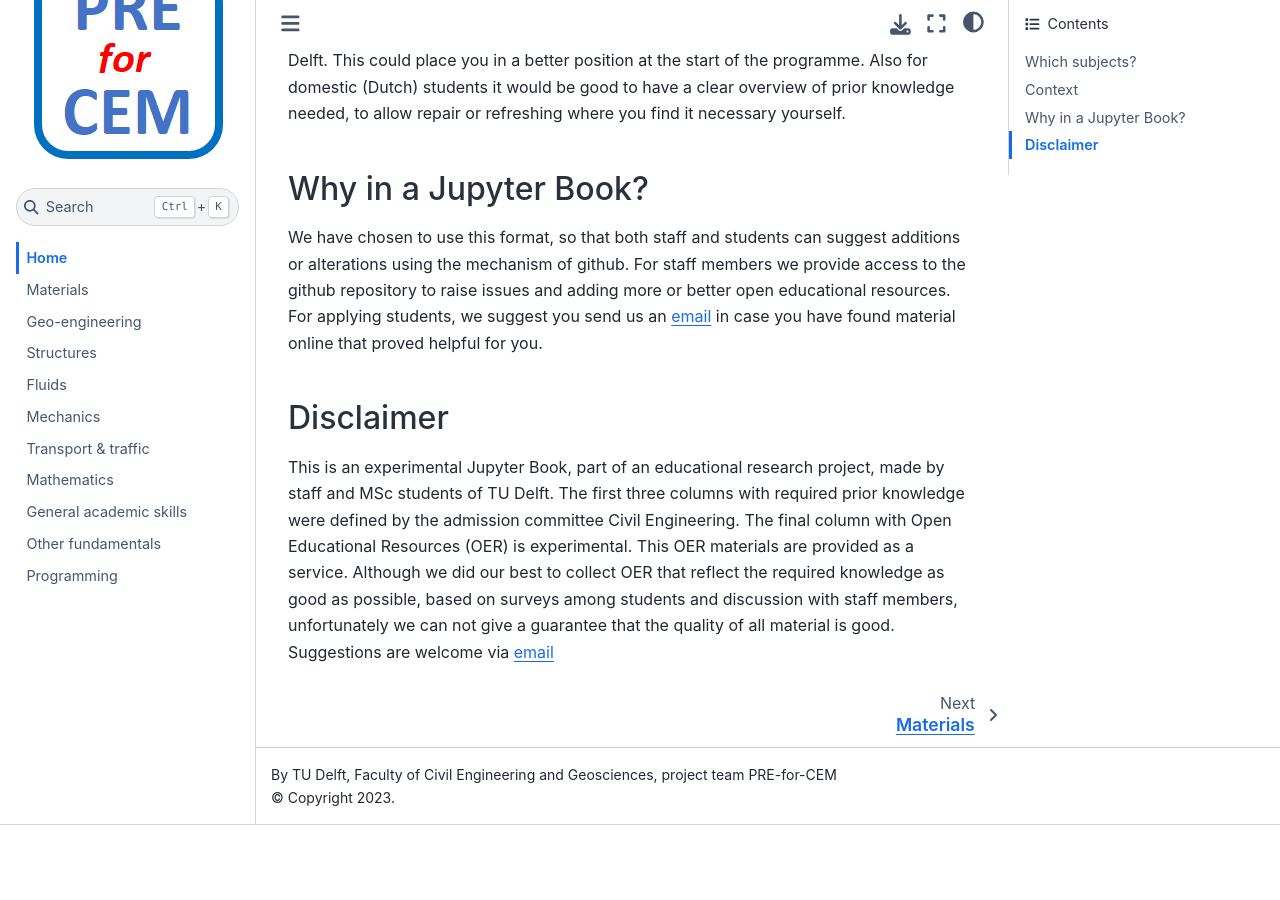
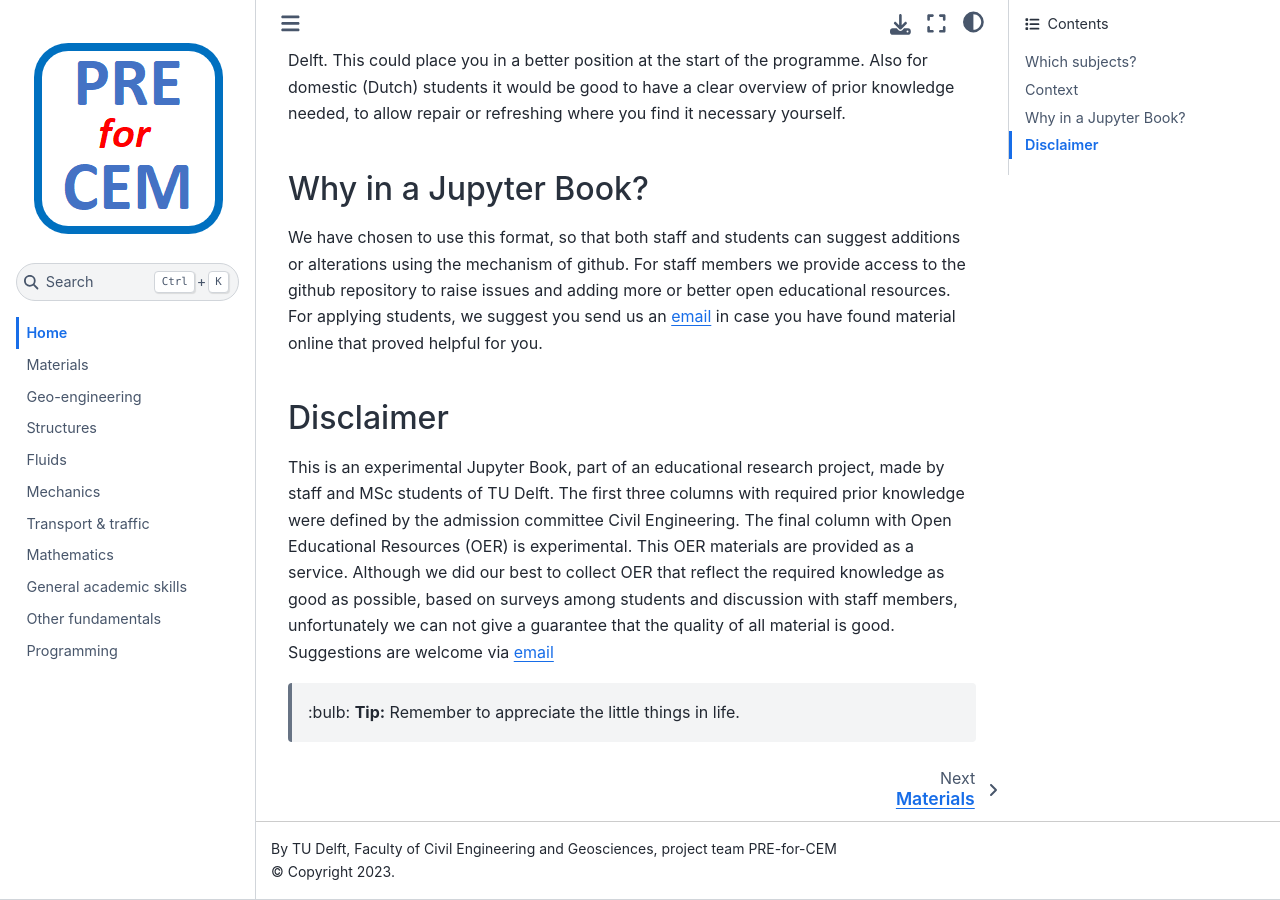
Before and after one commit to TUDelft-CITG/pre-for-cem, a Jupyter Book: the page built from book/contents/home.md, in a window 1280 px wide and 900 px high, scrolled down 1042 px. Built offline with Jupyter Book 1.0.4 settings and Sphinx 7.4.7 and the Sphinx Book theme 1.1.4, drawn with Linux system fonts in a browser that asks for light colours; before the commit the page ends 1867 px from its top, so only the background shows below that.

Commit message:
Update home.md

```diff
--- a/book/contents/home.md
+++ b/book/contents/home.md
@@ -15,3 +15,5 @@
 
 ## Disclaimer
 This is an experimental Jupyter Book, part of an educational research project, made by staff and MSc students of TU Delft. The first three columns with required prior knowledge were defined by the admission committee Civil Engineering. The final column with Open Educational Resources (OER) is experimental. This OER materials are provided as a service. Although we did our best to collect OER that reflect the required knowledge as good as possible, based on surveys among students and discussion with staff members, unfortunately we can not give a guarantee that the quality of all material is good. Suggestions are welcome via [email](mailto:h.r.schipper@tudelft.nl?subject=pre-for-cem-suggestions)
+
+> :bulb: **Tip:** Remember to appreciate the little things in life.
```
